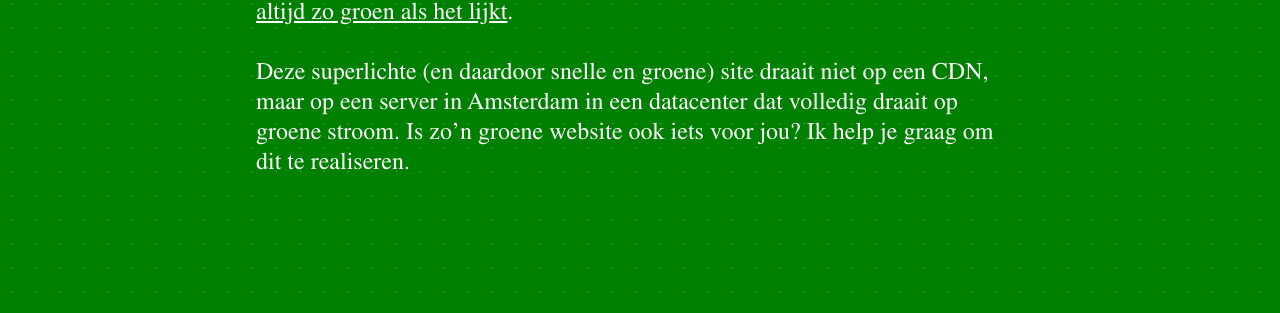
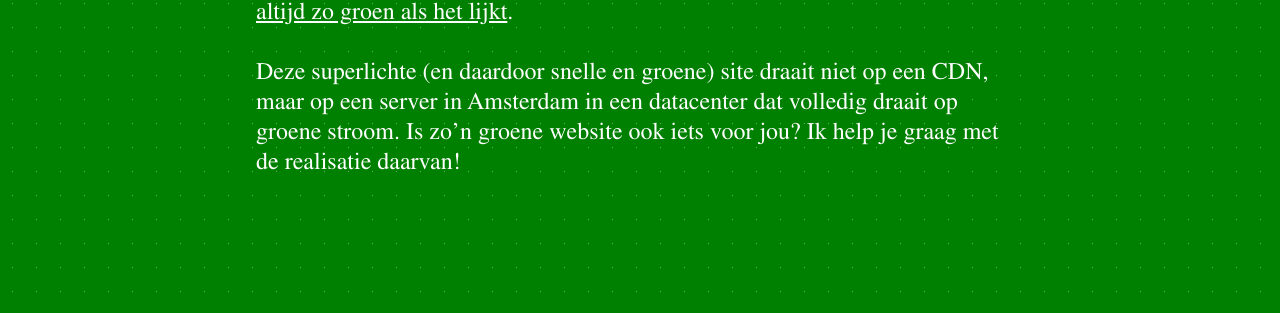
Before and after one commit to jhvanderschee/usecuewebsitenl, a Jekyll site: the page built from _posts/2019-08-21-een-groene-website.md, in a window 1280 px wide and 900 px high, scrolled down 2052 px. Shown: the part 452-765 px from the top of the window. Built offline with Jekyll 4.4.1, drawn with Linux system fonts in a browser that asks for light colours.

Commit message:
Update 2019-08-21-een-groene-website.md

```diff
--- a/_posts/2019-08-21-een-groene-website.md
+++ b/_posts/2019-08-21-een-groene-website.md
@@ -15,4 +15,4 @@ Naast het aantal servers is ook de grootte van je website van belang. Het is imm
 
 Daarnaast gaat het natuurlijk ook om de herkomst van de energie voor deze servers. Komt deze uit hernieuwbare bronnen? En is dit echte groene stroom? Of is het groene stroom op basis van certificaten? Want [groene hosting is niet altijd zo groen als het lijkt](https://www.zaailingen.com/webhost-niet-zo-groen-als-lijkt/).
 
-Deze superlichte (en daardoor snelle en groene) site draait niet op een CDN, maar op een server in Amsterdam in een datacenter dat volledig draait op groene stroom. Is zo'n groene website ook iets voor jou? Ik help je graag om dit te realiseren.
+Deze superlichte (en daardoor snelle en groene) site draait niet op een CDN, maar op een server in Amsterdam in een datacenter dat volledig draait op groene stroom. Is zo'n groene website ook iets voor jou? Ik help je graag met de realisatie daarvan!
```
